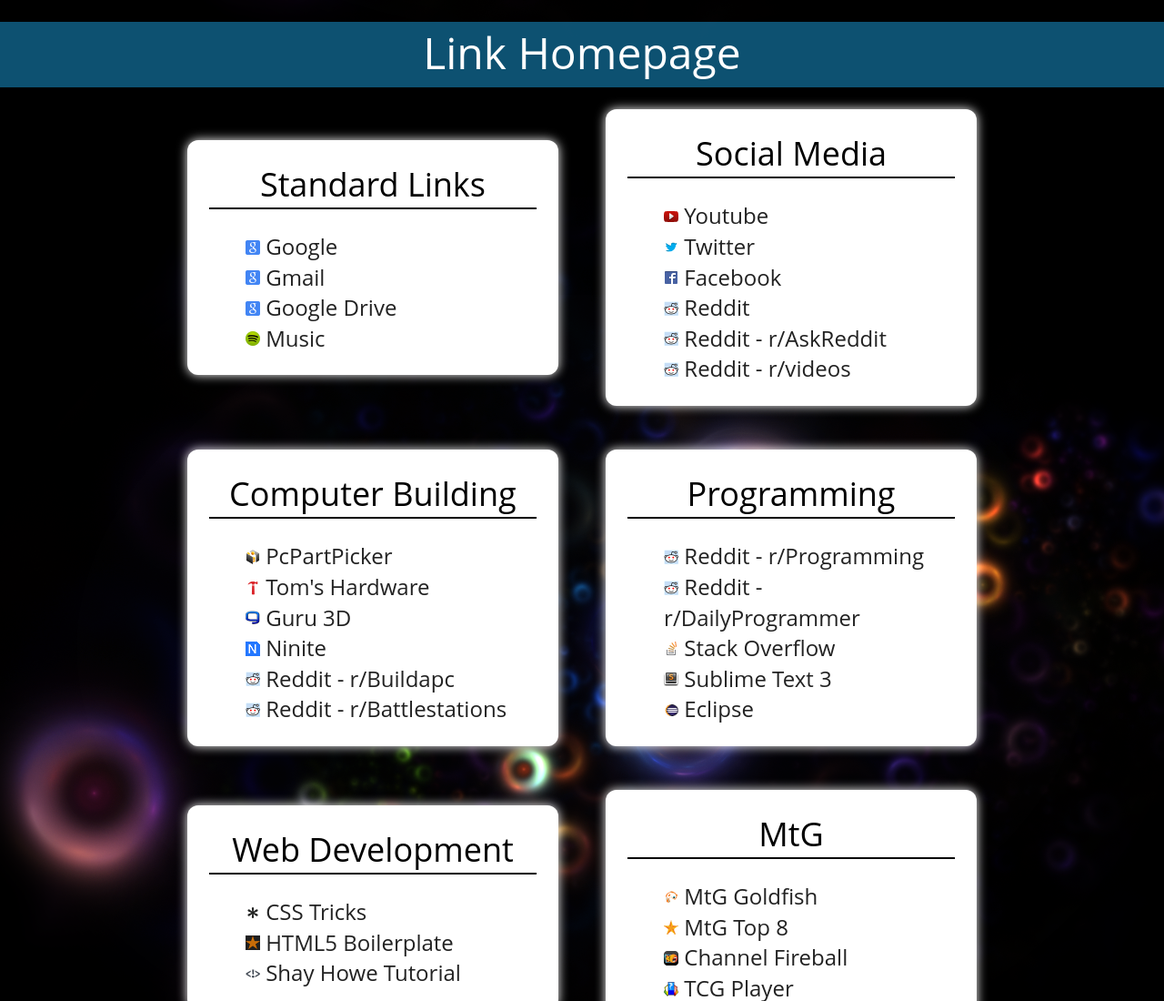
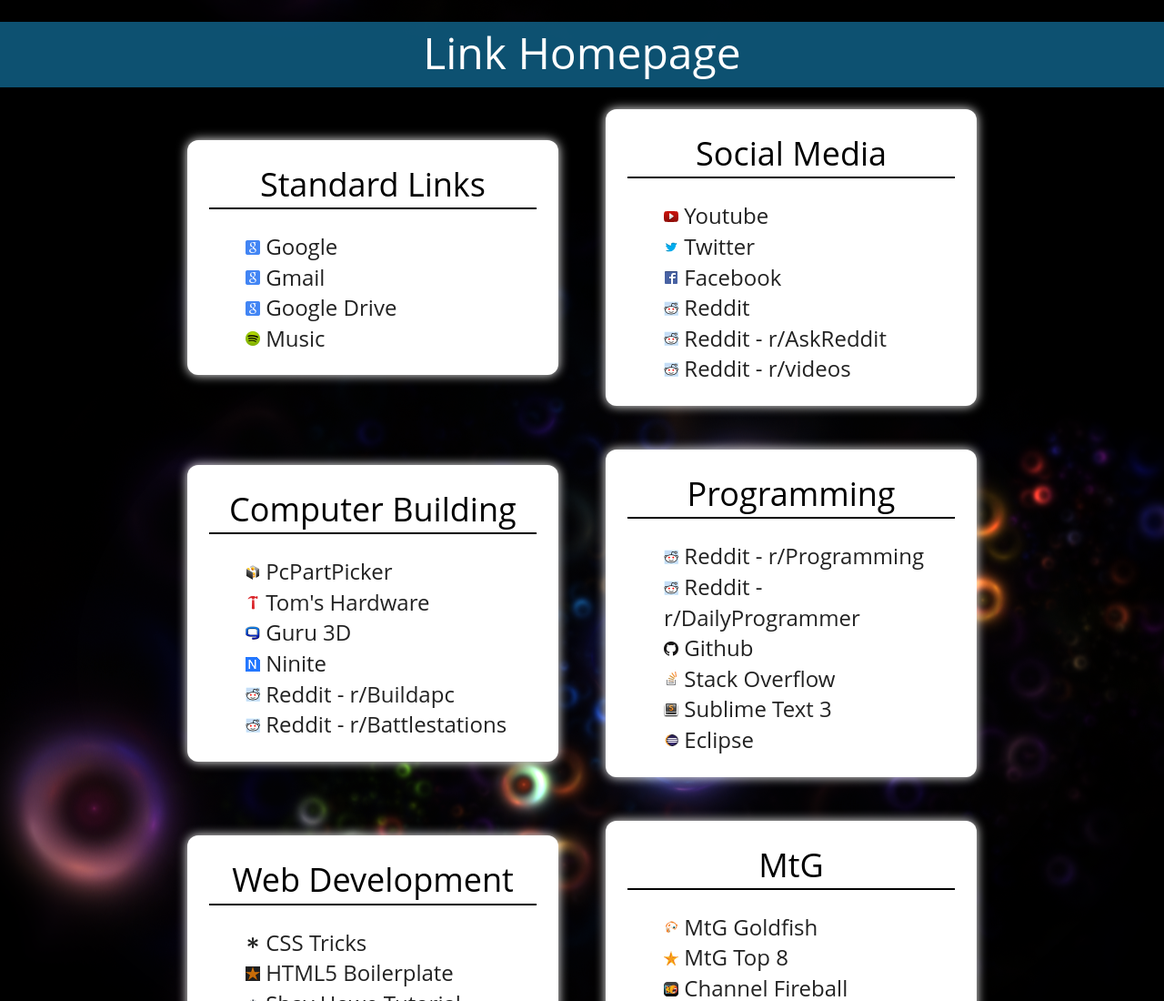
Before and after one commit to pehnquihn/pehnquihn.github.io, a plain HTML site: page index.html in a window 1280 px wide. Shown: the top 1100 px of the page at 91% size. Drawn offline with Linux system fonts and the light colour scheme.

Commit message:
Added github to programming pane

```diff
--- a/index.html
+++ b/index.html
@@ -124,6 +124,10 @@
                             <a target="_blank" href="http://www.reddit.com/r/dailyprogrammer">Reddit - r/DailyProgrammer</a>
                         </li>
                         <li>
+                            <img src="img/favicons/github.ico">
+                            <a target="_blank" href="https://github.com/">Github</a>
+                        </li>
+                        <li>
                             <img src="img/favicons/stackoverflow.ico">
                             <a target="_blank" href="http://stackoverflow.com">Stack Overflow</a>
                         </li>
```
Also changed, not shown: img/favicons/github.ico (added).
